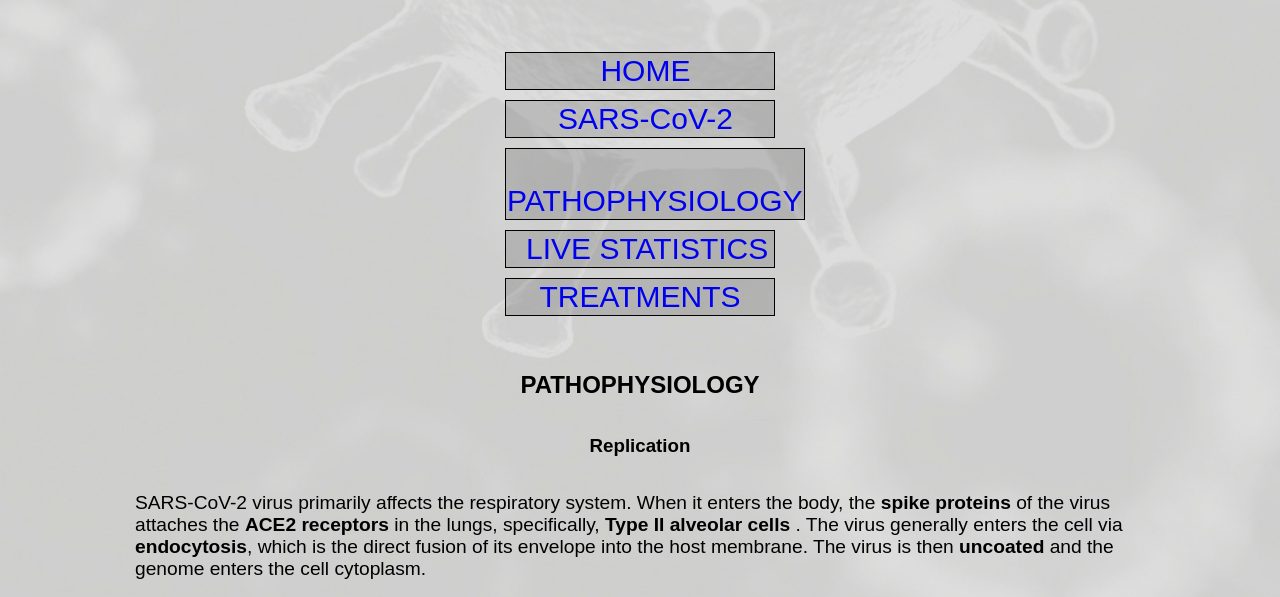
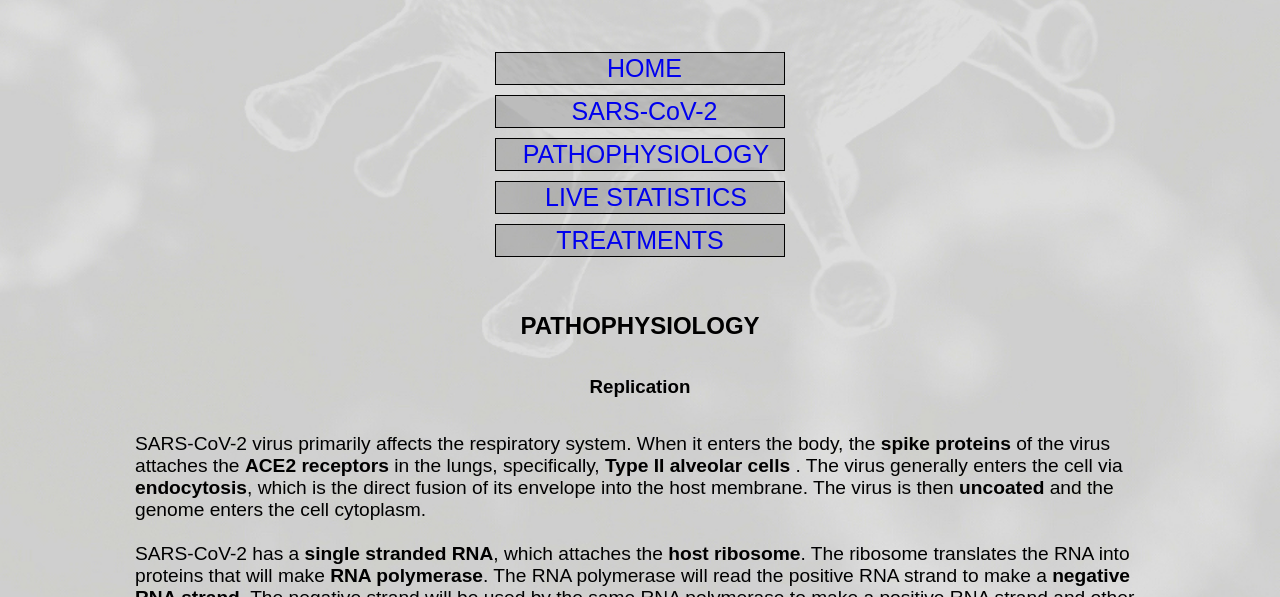
Before and after one commit to jkobb510/COVID-19, a plain HTML site: page Pathophysiology.html in a window 1280 px wide. Shown: the part 203-800 px from the top of the page. Drawn offline with Linux system fonts and the light colour scheme.

Commit message:
Update style.css

```diff
--- a/style.css
+++ b/style.css
@@ -32,7 +32,7 @@ margin: auto;
   flex-wrap: wrap;
   font-size: 20px;
   text-align: center;
-  max-width:280px;
+  max-width:300px;
 }
 
 .button4 {
@@ -40,7 +40,7 @@ margin: auto;
     border: 1px solid black;
     font-weight: 80;
     padding: 1px;
-    font-size:30px;
+    font-size:25px;
     margin: 5px;
     text-decoration: none;
     flex: 20%;
```
